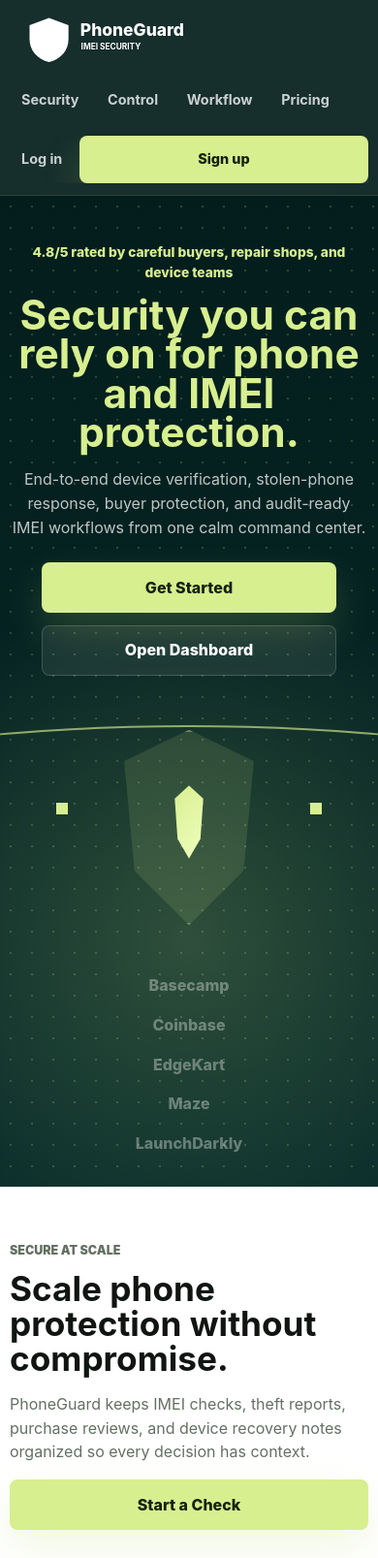
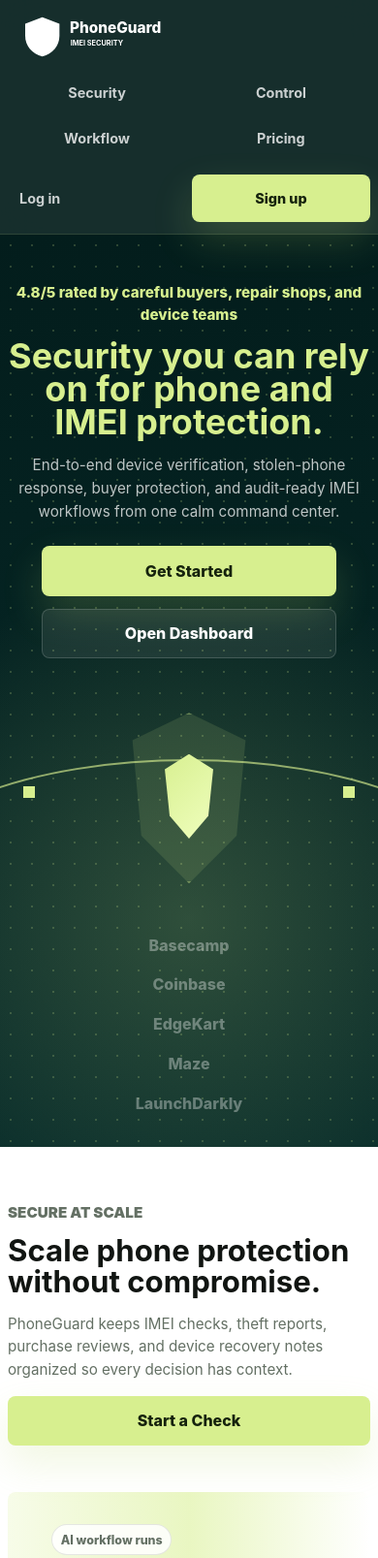
Before and after one commit to OlaBakare/phoneguard-contracts, a plain HTML site: page index.html in a window 390 px wide. Shown: the top 1607 px of the page at 97% size. Drawn offline with Linux system fonts and the light colour scheme.

Commit message:
Improve responsive layout across pages

```diff
--- a/styles.css
+++ b/styles.css
@@ -28,11 +28,15 @@
 
 html {
   scroll-behavior: smooth;
+  max-width: 100%;
+  overflow-x: clip;
 }
 
 body {
   margin: 0;
   min-height: 100vh;
+  max-width: 100%;
+  overflow-x: clip;
   background: #f4f7f2;
 }
 
@@ -50,6 +54,19 @@ a {
 button,
 input {
   font: inherit;
+}
+
+.brand,
+.split-grid > *,
+.workflow-grid > *,
+.forms-grid > *,
+.pricing-grid > *,
+.footer-grid > *,
+.dashboard-grid > *,
+.activity-row > *,
+.form-card,
+.auth-card {
+  min-width: 0;
 }
 
 .container {
@@ -95,6 +112,7 @@ input {
 .header-actions {
   display: flex;
   align-items: center;
+  flex-wrap: wrap;
   gap: 0.35rem;
   font-size: 0.9rem;
   font-weight: 750;
@@ -126,12 +144,15 @@ input {
   display: inline-flex;
   align-items: center;
   justify-content: center;
+  max-width: 100%;
   min-height: 2.8rem;
   border: 1px solid transparent;
   border-radius: var(--radius);
   padding: 0.78rem 1rem;
   cursor: pointer;
   font-weight: 800;
+  text-align: center;
+  overflow-wrap: anywhere;
   transition: transform 0.2s ease, box-shadow 0.2s ease, background 0.2s ease;
 }
 
@@ -302,6 +323,7 @@ h2,
 h3,
 p {
   text-wrap: pretty;
+  overflow-wrap: anywhere;
 }
 
 .split-grid {
@@ -663,6 +685,7 @@ label {
 
 input {
   width: 100%;
+  max-width: 100%;
   min-height: 3.15rem;
   border: 1px solid var(--line);
   border-radius: var(--radius);
@@ -927,18 +950,12 @@ input:focus {
   .nav-links,
   .header-actions {
     width: 100%;
-    overflow-x: auto;
-    scrollbar-width: none;
-  }
-
-  .nav-links::-webkit-scrollbar,
-  .header-actions::-webkit-scrollbar {
-    display: none;
+    overflow: visible;
   }
 
   .nav-links a,
   .header-actions a {
-    white-space: nowrap;
+    white-space: normal;
   }
 
   .hero-center h1 {
@@ -974,6 +991,29 @@ input:focus {
     padding: 3.5rem 0;
   }
 
+  .brand-logo {
+    width: 10rem;
+  }
+
+  .nav-links {
+    display: grid;
+    grid-template-columns: repeat(2, minmax(0, 1fr));
+  }
+
+  .nav-links a {
+    text-align: center;
+  }
+
+  .header-actions {
+    display: grid;
+    grid-template-columns: repeat(2, minmax(0, 1fr));
+  }
+
+  .header-actions .text-link,
+  .header-actions .btn {
+    width: 100%;
+  }
+
   .hero-dark {
     min-height: auto;
     padding-top: 3rem;
@@ -993,12 +1033,30 @@ input:focus {
   }
 
   .shield-stage {
+    height: 13.5rem;
+  }
+
+  .hero-shield {
+    width: 9.6rem;
+    height: 11rem;
+  }
+
+  .shield-inner {
+    inset: 2.65rem 2.85rem 2.9rem;
+  }
+
+  .orbit-line {
+    bottom: -5.8rem;
+    width: 38rem;
     height: 15rem;
   }
 
-  .hero-shield {
-    width: 11rem;
-    height: 12.6rem;
+  .node-left {
+    left: 1rem;
+  }
+
+  .node-right {
+    right: 1rem;
   }
 
   .logo-strip,
@@ -1011,6 +1069,25 @@ input:focus {
 
   .beam-visual {
     min-height: 17rem;
+  }
+
+  .beam-visual span {
+    max-width: 9.5rem;
+  }
+
+  .beam-visual span:nth-child(3) {
+    right: 4%;
+  }
+
+  .beam-visual span:nth-child(4) {
+    right: 8%;
+  }
+
+  .globe {
+    right: 1rem;
+    top: 34%;
+    width: 6rem;
+    height: 6rem;
   }
 
   .quote-chip {
@@ -1039,3 +1116,76 @@ input:focus {
     width: 100%;
   }
 }
+
+@media (max-width: 420px) {
+  .container,
+  .auth-shell {
+    width: min(100% - 1rem, 1120px);
+  }
+
+  .hero-center h1 {
+    font-size: 2.25rem;
+  }
+
+  .split-grid h2,
+  .section-heading h2,
+  .workflow-section h2,
+  .pricing-section h2,
+  .proof-inner h2,
+  .dashboard-hero h1 {
+    font-size: 1.95rem;
+  }
+
+  .auth-card h1 {
+    font-size: 2rem;
+  }
+
+  .trust-line,
+  .hero-lede,
+  .split-grid p,
+  .section-heading p,
+  .workflow-grid p,
+  .pricing-grid p {
+    font-size: 0.95rem;
+  }
+
+  .footer-watermark {
+    font-size: 3rem;
+  }
+
+  .auth-card,
+  .form-card,
+  .activity-panel {
+    padding: 1rem;
+  }
+}
+
+@media (max-width: 340px) {
+  .hero-center h1 {
+    font-size: 2rem;
+  }
+
+  .split-grid h2,
+  .section-heading h2,
+  .workflow-section h2,
+  .pricing-section h2,
+  .proof-inner h2,
+  .dashboard-hero h1 {
+    font-size: 1.75rem;
+  }
+
+  .nav-links,
+  .header-actions,
+  .tabs {
+    grid-template-columns: 1fr;
+  }
+
+  .brand-logo {
+    width: 8.8rem;
+  }
+
+  .stats-grid strong,
+  .dashboard-grid strong {
+    font-size: 2rem;
+  }
+}
```
